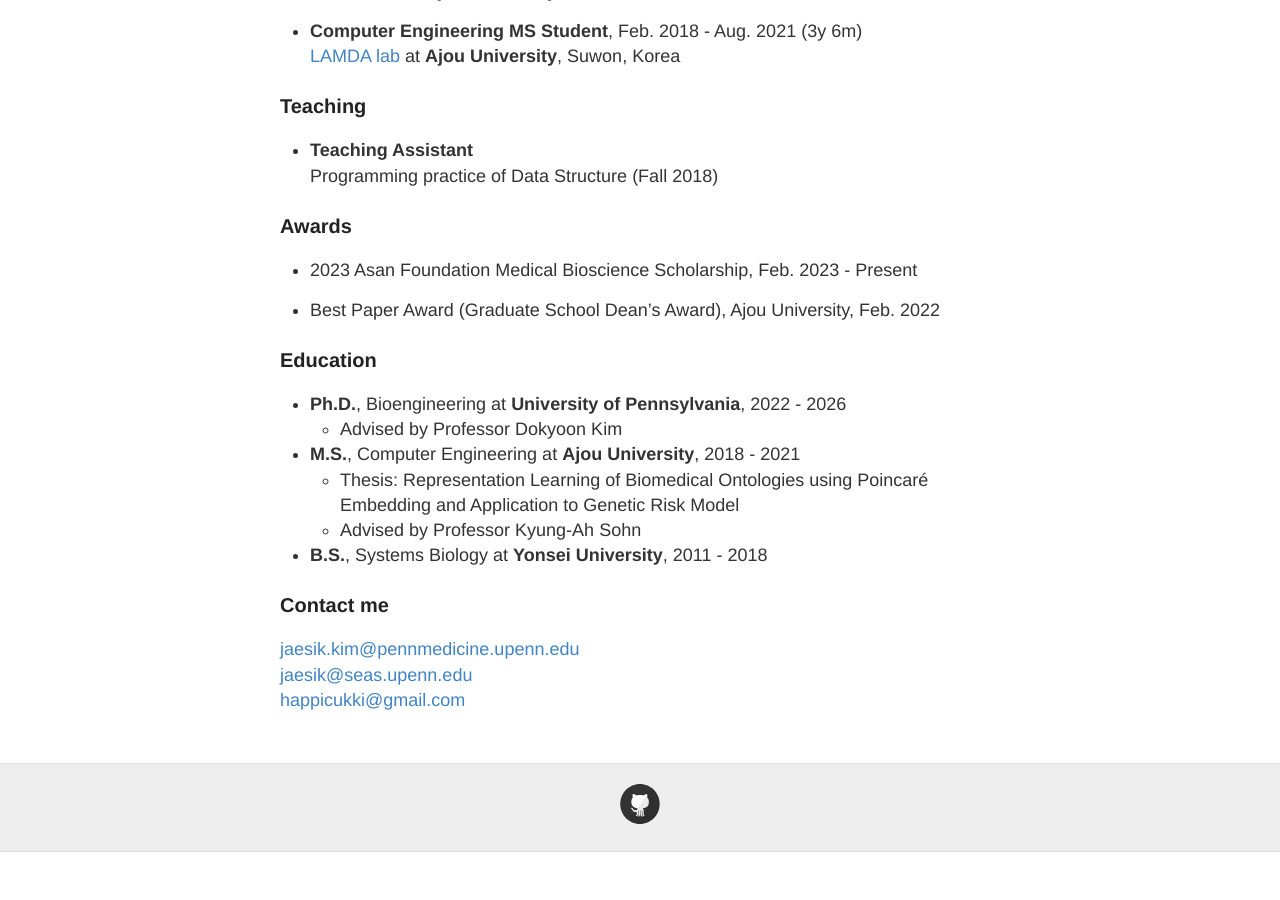
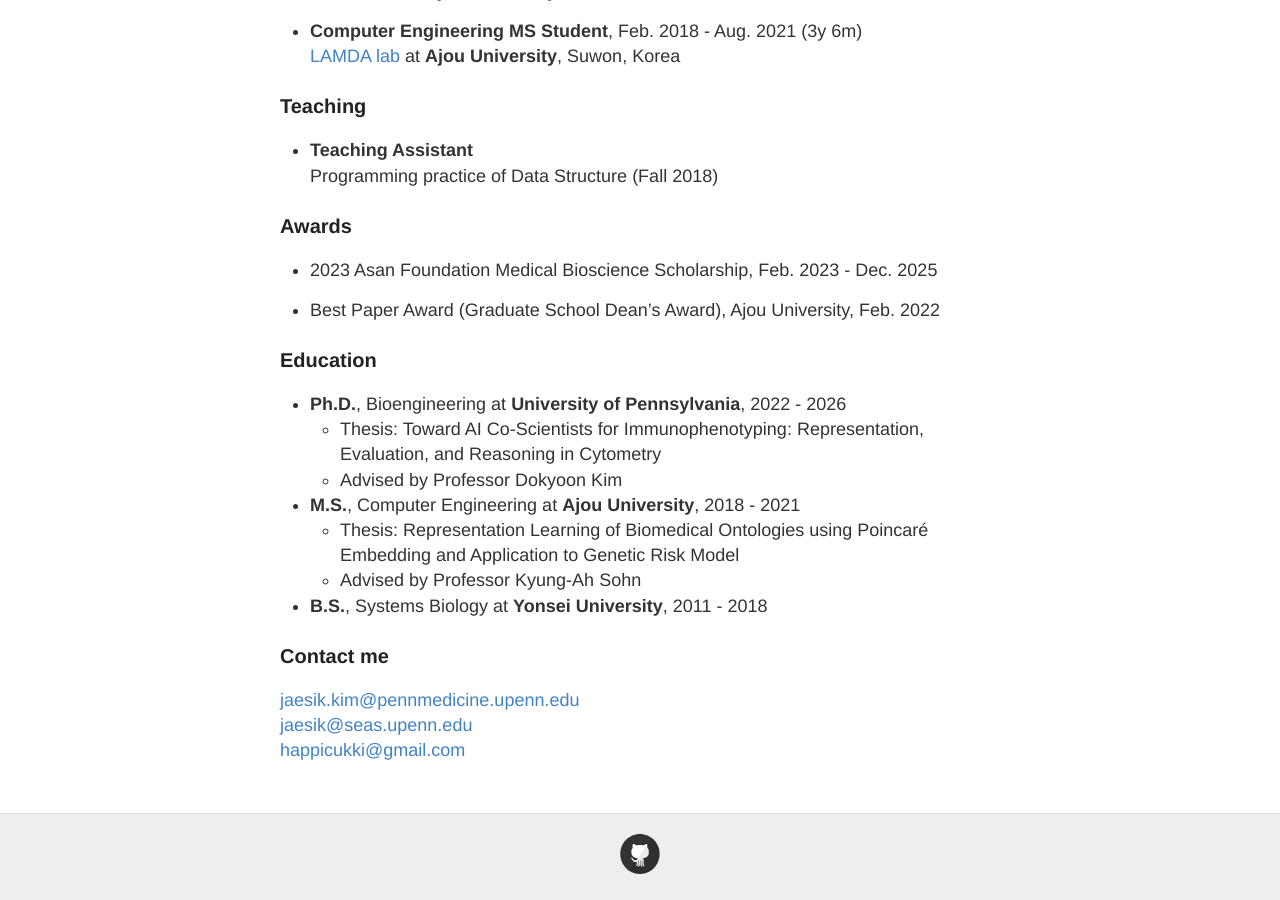
Before and after one commit to JaesikKim/JaesikKim.github.io, a Jekyll site: the page built from about.md, in a window 1280 px wide and 900 px high, scrolled down 4463 px. Built offline with Jekyll 4.4.1, drawn with Linux system fonts in a browser that asks for light colours; before the commit the page ends 5315 px from its top, so only the background shows below that.

Commit message:
Add PhD dissertation title; fix Asan scholarship end date
Education: add Ph.D. thesis 'Toward AI Co-Scientists for Immunophenotyping: Representation, Evaluation, and Reasoning in Cytometry'. Awards: Asan Foundation scholarship Present -> Dec. 2025.

Co-Authored-By: Claude Opus 4.8 <noreply@anthropic.com>

```diff
--- a/about.md
+++ b/about.md
@@ -117,12 +117,13 @@ So Yeon Kim, Hyun-Hwan Jeong, <ins>Jaesik Kim</ins>, Jeong-Hyeon Moon and Kyung-
 Programming practice of Data Structure (Fall 2018)
 
 ### Awards
-- 2023 Asan Foundation Medical Bioscience Scholarship, Feb. 2023 - Present
+- 2023 Asan Foundation Medical Bioscience Scholarship, Feb. 2023 - Dec. 2025
 
 - Best Paper Award (Graduate School Dean's Award), Ajou University, Feb. 2022
 
 ### Education
 - <b>Ph.D.</b>, Bioengineering at <b>University of Pennsylvania</b>, 2022 - 2026
+  - Thesis: Toward AI Co-Scientists for Immunophenotyping: Representation, Evaluation, and Reasoning in Cytometry
   - Advised by Professor Dokyoon Kim
 
 - <b>M.S.</b>, Computer Engineering at <b>Ajou University</b>, 2018 - 2021
```
